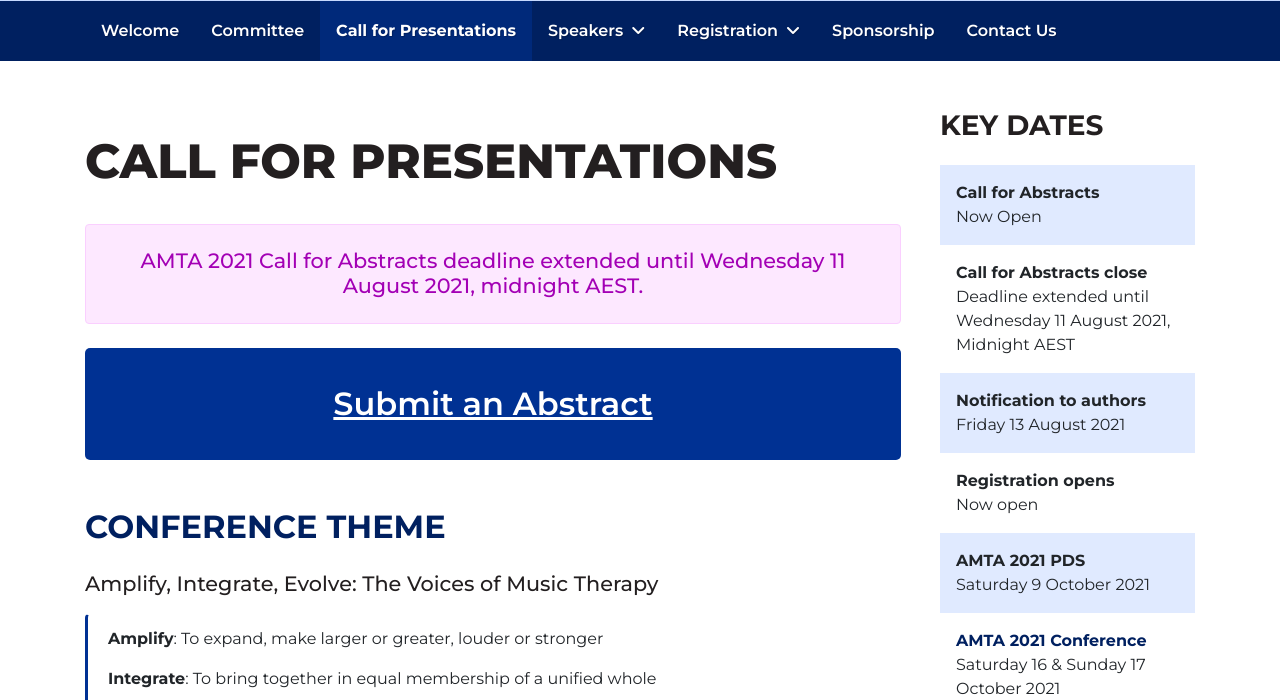
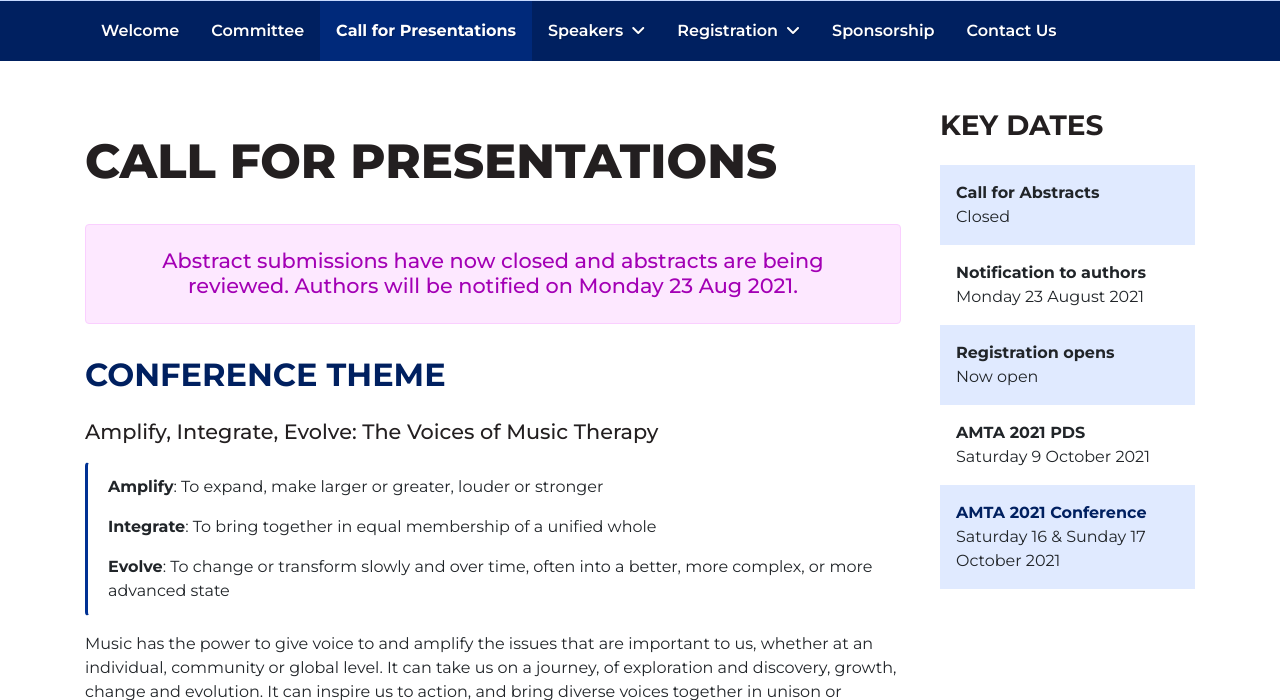
Before and after one commit to ICMS-Australasia/AMTA2021, a PHP site: page /call-for-presentations in a window 1280 px wide. Shown: the part 430-1130 px from the top of the page. Run offline with PHP 8.4, Linux system fonts and the light colour scheme; some libraries are stand-ins or nearby versions.

Commit message:
Abstract updates

```diff
--- a/call-for-presentations.php
+++ b/call-for-presentations.php
@@ -4,10 +4,10 @@ include('include/header.php');
 ?>
 
 <div class="alert alert-danger p-4 mb-4">
-  <h3 class="my-0 text-center">AMTA 2021 Call for Abstracts deadline extended until Wednesday 11 August 2021, midnight AEST.</h3>
+  <h3 class="my-0 text-center">Abstract submissions have now closed and abstracts are being reviewed. Authors will be notified on Monday 23 Aug 2021.</h3>
 </div>
 
-<a href="https://icmsaust.eventsair.com/amta-2021/presentationportal" style="color: white" class="button" target="_blank">Submit an Abstract</a>
+<!-- <a href="https://icmsaust.eventsair.com/amta-2021/presentationportal" style="color: white" class="button" target="_blank">Submit an Abstract</a> -->
 
 <h2>Conference theme</h2>
 
@@ -237,15 +237,11 @@ include('include/header.php');
 <table class="main-dates">
   <tr>
     <td>Abstract submissions open</td>
-    <td>Now open</td>
-  </tr>
-  <tr>
-    <td>Abstract submissions close</td>
-    <td>Extended until Wednesday 11 August 2021</td>
+    <td>CLOSED</td>
   </tr>
   <tr>
     <td>Notification of Acceptance</td>
-    <td>Late August 2021</td>
+    <td>Monday 23 August 2021</td>
   </tr>
   <tr>
     <td>Draft program available</td>
--- a/include/footer.php
+++ b/include/footer.php
@@ -3,9 +3,8 @@
 <div class="col-md-3 sidebar py-5">
   <h2>Key Dates</h2>
   <ul class="dates">
-    <li><strong>Call for Abstracts</strong> Now Open</li>
-    <li><strong>Call for Abstracts close</strong> Deadline extended until Wednesday 11 August 2021, Midnight AEST</li>
-    <li><strong>Notification to authors</strong> Friday 13 August 2021</li>
+    <li><strong>Call for Abstracts</strong> Closed</li>
+    <li><strong>Notification to authors</strong> Monday 23 August 2021</li>
     <li><strong>Registration opens</strong> Now open</li>
     <li><strong>AMTA 2021 PDS</strong> Saturday 9 October 2021</li>
     <li class="event"><strong>AMTA 2021 Conference</strong> Saturday 16 & Sunday 17 October 2021</li>
--- a/include/header.php
+++ b/include/header.php
@@ -133,7 +133,7 @@ if ($title == 'Welcome') {
         <div class="col-md pr-md-4 py-5">
           <?php if ($title == "Welcome") { ?>
             <div class="alert alert-danger p-4">
-              <h3 class="my-0 text-center">AMTA 2021 Call for Abstracts deadline extended until Wednesday 11 August 2021, midnight AEST.</h3>
+              <h3 class="my-0 text-center">Abstract submissions have now closed and abstracts are being reviewed. Authors will be notified on Monday 23 Aug 2021.</h3>
             </div>
             <div class="alert alert-primary p-4">
               <h2 class="mt-0">Acknowledgement of Country</h2>
```
